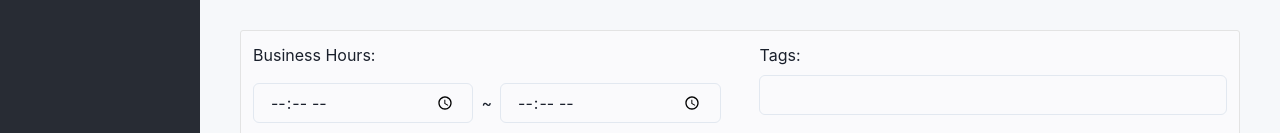
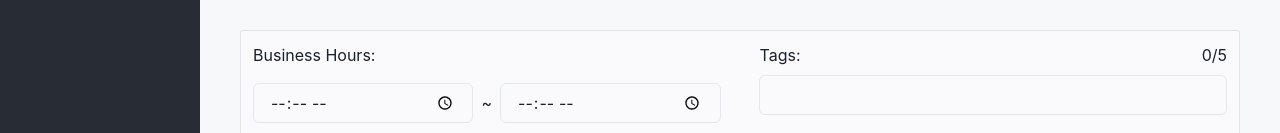
Before and after one commit to kuouu/line-tv, a React (Create React App) app: page /storeinfo in a window 1280 px wide. Shown: the part 178-311 px from the top of the page. Built offline with nearby package versions, Linux system fonts and the light colour scheme.

Commit message:
feat(Infomation): add tag length limit

```diff
--- a/src/components/StoreInfo/Infomation.js
+++ b/src/components/StoreInfo/Infomation.js
@@ -13,8 +13,9 @@ export default function Infomation() {
     }
   }
   const addNewTag = (e) => {
+    if(tags.length >= 5) return;
     const newTag = e.target.value
-      setTags([...tags, newTag])
+    setTags([...tags, newTag])
     e.target.value = ''
   }
   const deleteTag = (key) => {
@@ -59,7 +60,10 @@ export default function Infomation() {
         </Stack>
       </Stack>
       <Stack w='48%'>
-        <Text>Tags:</Text>
+        <Flex w='100%' justify='space-between'>
+          <Text>Tags:</Text>
+          <Text>{`${tags.length}/5`}</Text>
+        </Flex>
         <Input onBlur={handleOnBlur} onKeyPress={handleEnter} />
         <Flex wrap='wrap'>
           {tags.map(tag => <Tag m='5px' colorScheme='cyan' key={tag}>
```
